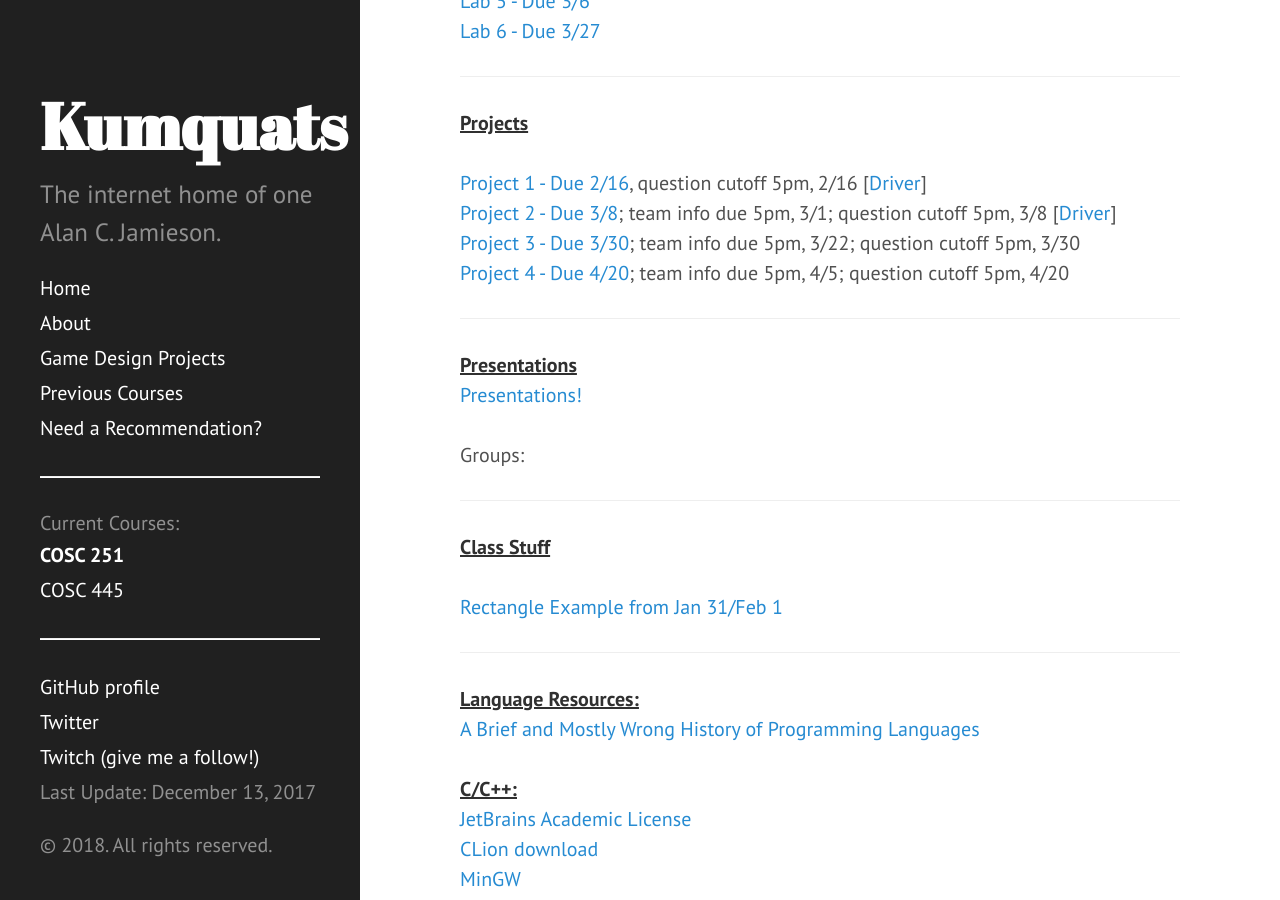
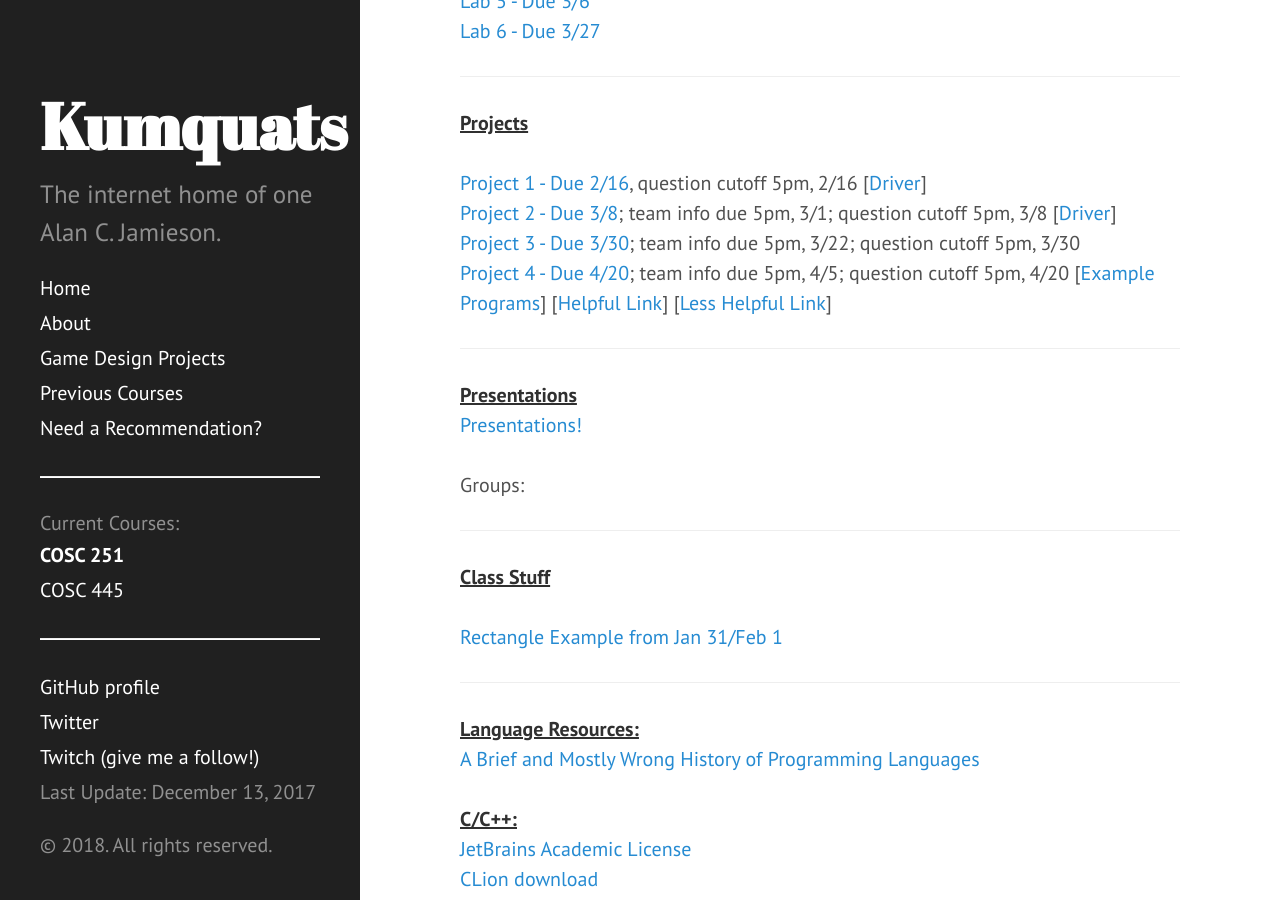
Before and after one commit to ripark/ripark.github.io, a Jekyll site: the page built from s18/cosc251.html, in a window 1280 px wide and 900 px high, scrolled down 716 px. Built offline with Jekyll 4.4.1, drawn with Linux system fonts in a browser that asks for light colours; Markdown is read by kramdown in place of the engine named in the settings.

Commit message:
ook sources and links

```diff
--- a/s18/cosc251.html
+++ b/s18/cosc251.html
@@ -47,7 +47,7 @@ TAs are allowed to call off their hours if no one shows up in the first hour.
 <br>
 <a href="http://ripark.github.io/s18/COSC251Proj3.pdf">Project 3 - Due 3/30</a>; team info due 5pm, 3/22; question cutoff 5pm, 3/30
 <br>
-<a href="http://ripark.github.io/s18/COSC251Proj4.pdf">Project 4 - Due 4/20</a>; team info due 5pm, 4/5; question cutoff 5pm, 4/20
+<a href="http://ripark.github.io/s18/COSC251Proj4.pdf">Project 4 - Due 4/20</a>; team info due 5pm, 4/5; question cutoff 5pm, 4/20 [<a href="http://ripark.github.io/s18/OokSources.zip">Example Programs</a>] [<a href="https://stackoverflow.com/questions/3813895/how-can-i-read-the-contents-of-a-file-into-a-list-in-lisp">Helpful Link</a>] [<a href="http://ripark.github.io/s17/link.jpg">Less Helpful Link</a>]
 <br>
 <hr>
 <strong><u>Presentations</strong></u>
```
Also changed, not shown: 2 other files.
